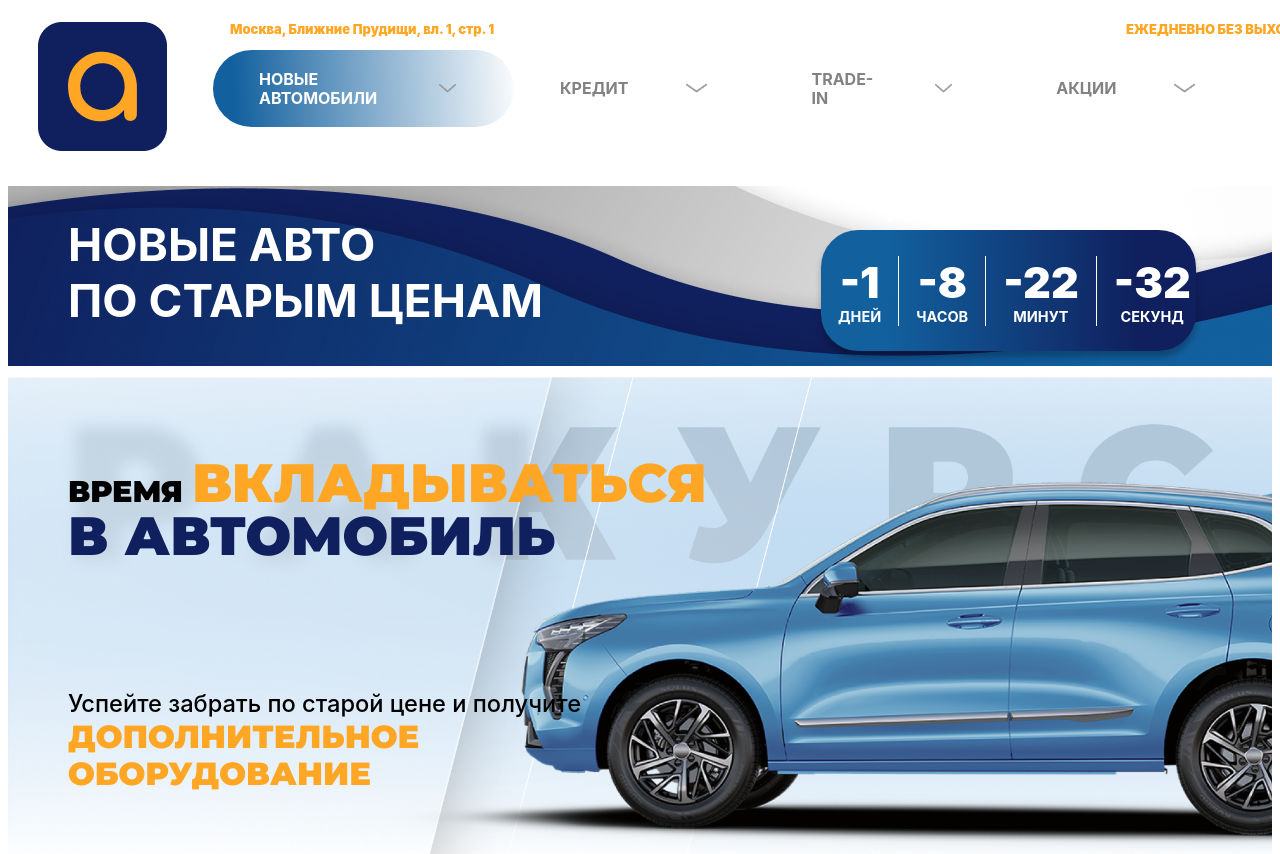
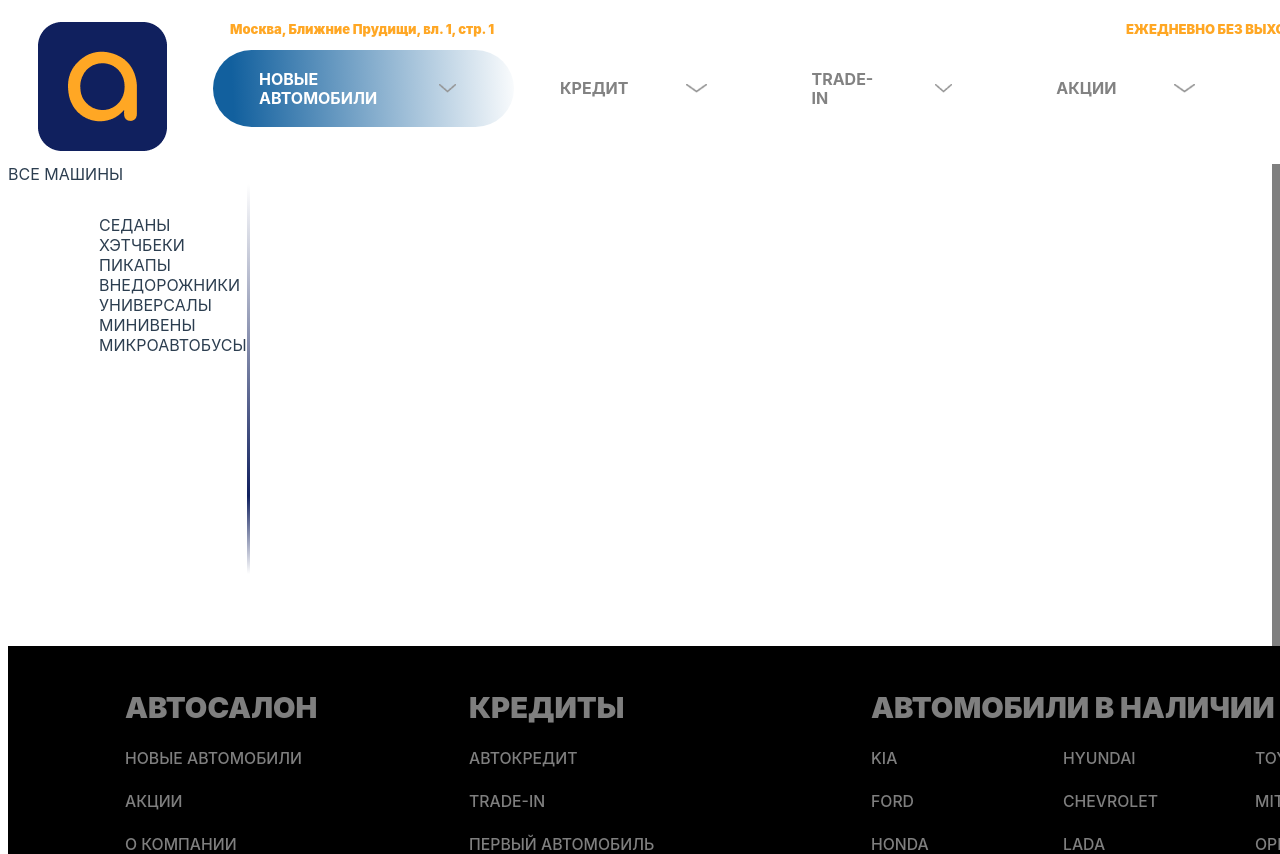
Before and after one commit to MikeGer92/AutoRakurs, a Vue app: page / in a window 1280 px wide. Shown: the top 854 px of the page. Built offline with nearby package versions, Linux system fonts and the light colour scheme; a web font is replaced by a local one.

Commit message:
added modalWindow, brands-window

```diff
--- /dev/null
+++ b/src/components/modals/BrandsWindow.vue
@@ -0,0 +1,61 @@
+<template>
+  <div class="brands-window">
+    <div class="brands-window__main">
+      <div class="brands-window__button">ВСЕ МАШИНЫ</div>
+      <div class="brands-window__main_left">
+        <div class="brands-window__main_left-carstypes">
+            <div class="brands-window__main_left-carstypes--item" v-for="(type, idx) in carsTypes" :key="idx">{{ type }}</div>
+        </div>
+        <div class="brands-window__main_left-divider"></div>
+      </div>
+      <div class="brands-window__main_right"></div>
+    </div>
+  </div>
+</template>
+
+<script>
+export default {
+  name: 'BrandsWindow',
+  data() {
+    return {
+      carsTypes: [
+        'СЕДАНЫ', 'ХЭТЧБЕКИ', 'ПИКАПЫ', 'ВНЕДОРОЖНИКИ', 'УНИВЕРСАЛЫ', 'МИНИВЕНЫ', 'МИКРОАВТОБУСЫ',
+      ]
+
+    }
+  }
+}
+</script>
+
+<style lang="scss">
+.brands-window {
+  width: 100%;
+  max-width: 2065px;
+  height: 482px;
+  display: flex;
+  z-index: 2;
+  &__main {
+    display: flex;
+    flex-direction: column;
+    width: 100%;
+    height: 482px;
+    background: #FFF;
+    &_left {
+      width: 350px;
+      display: flex;
+      &-carstypes {
+        display: flex;
+        flex-direction: column;
+        margin: 31px 0 49px 91px;
+      }
+      &-divider {
+        width: 3px;
+        height: 390px;
+        background: linear-gradient(to top,  #FFF 0%, #10205E  20%, #FFF 100%);
+      }
+    }
+  }
+
+}
+
+</style>
--- /dev/null
+++ b/src/components/modals/ModalWindow.vue
@@ -0,0 +1,30 @@
+<template>
+  <div class="modal">
+  </div>
+</template>
+
+<script>
+export default {
+  name: 'BrandsWindow',
+  data() {
+    return {
+
+    }
+  }
+}
+</script>
+
+<style lang="scss">
+.modal {
+  position: absolute;
+  top: 164px;
+  width: 100%;
+  max-width: 2065px;
+  height: 100%;
+  display: flex;
+  flex-direction: column;
+  background: rgba(0, 0, 0, 0.5);
+  overflow: hidden;
+}
+
+</style>
--- a/src/layouts/MainLayout.vue
+++ b/src/layouts/MainLayout.vue
@@ -1,7 +1,9 @@
 <template>
 	<div class="main-layout-body">
+    <ModalWindow />
     <Navbar></Navbar>
-    <router-view></router-view>
+    <BrandsWindow />
+    <!-- <router-view></router-view> -->
     <Footer :brands="brandList" />
 
 	</div>
@@ -10,9 +12,11 @@
 <script>
 import Navbar from '@/components/app/Navbar.vue'
 import Footer from '@/components/app/Footer.vue'
+import BrandsWindow from '@/components/modals/BrandsWindow.vue'
+import ModalWindow from '@/components/modals/ModalWindow.vue'
 export default {
 	name: 'main',
-  components: { Navbar, Footer },
+  components: { Navbar, Footer, BrandsWindow, ModalWindow },
   data() {
     return {
       brandList: [
```
